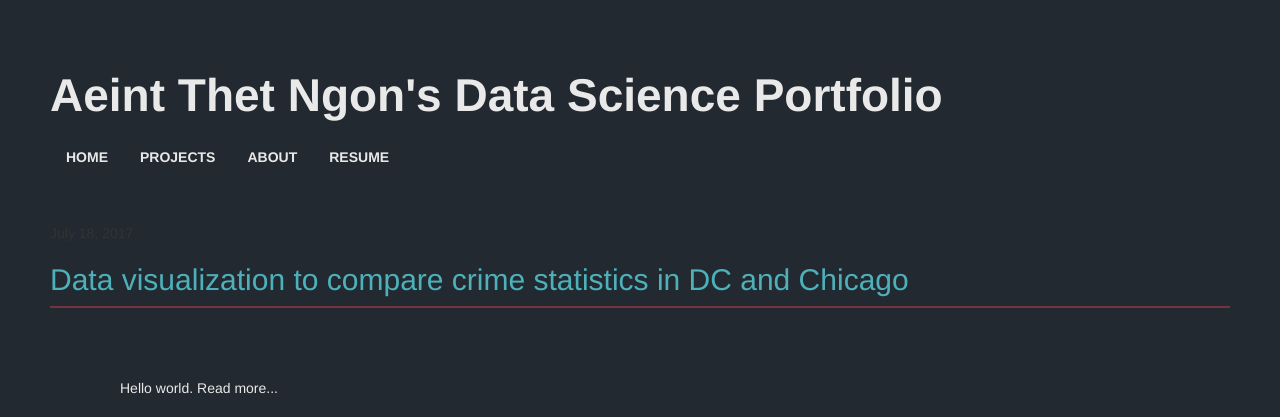
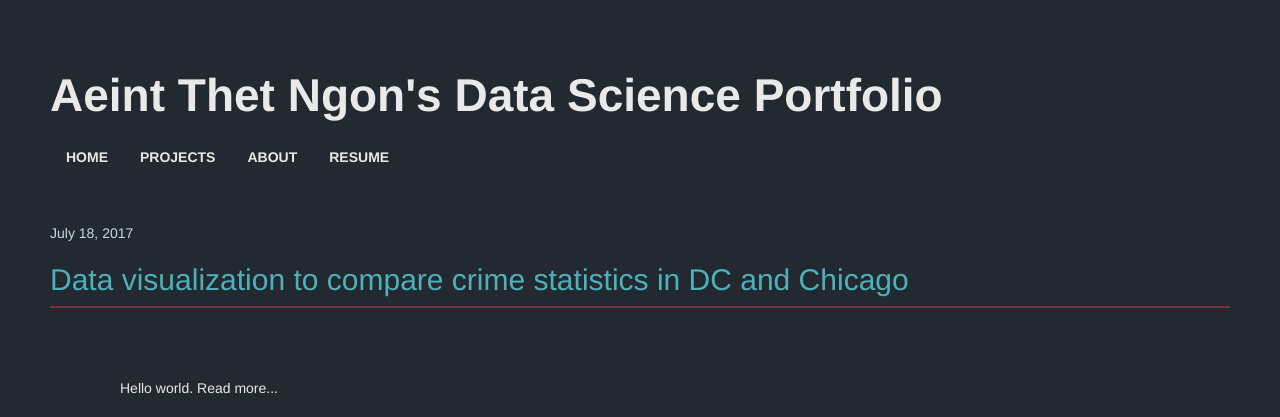
Before and after one commit to aeintngon/old-webpage, a Jekyll site: the page built from index.html, in a window 1280 px wide. Shown: the top 417 px of the page. Built offline with Jekyll 4.4.1, drawn with Linux system fonts in a browser that asks for light colours; nearby versions of some CDN libraries.

Commit message:
Update styles.css

```diff
--- a/CSS/styles.css
+++ b/CSS/styles.css
@@ -28,7 +28,7 @@
 }
 
 .post-date{
-	color:#FFFFF;
+	color:#C3DEE0;
 }
 
 #top-line {
@@ -68,7 +68,7 @@
 }
 
 .link:hover {
-	color:#B3D9DC;
+	color:#4EB1BA;
 	text-decoration:none;
     cursor:pointer;
 }
```
